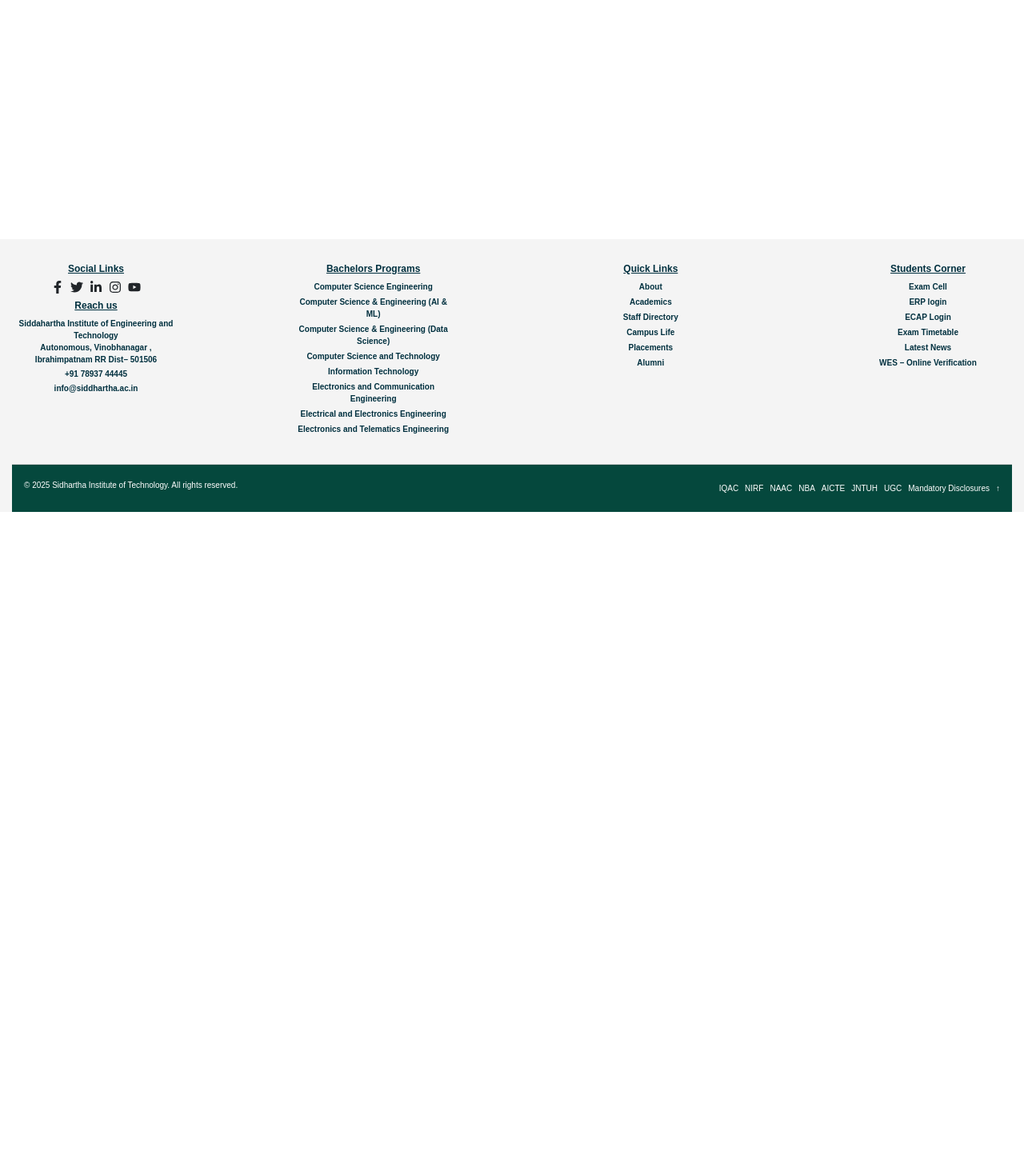
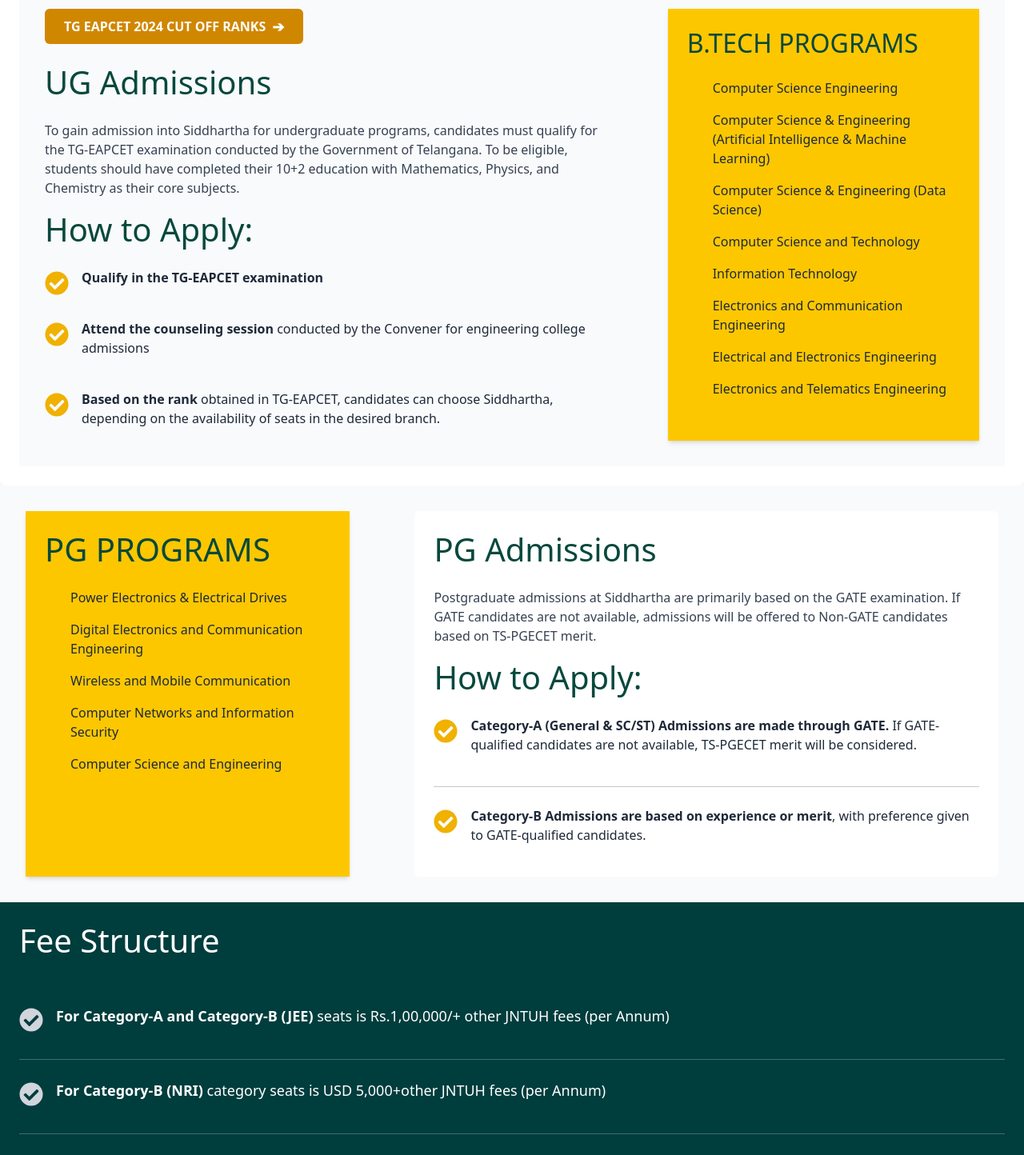
Before and after one commit to Blueapplecloud/siddharatha-college, a React (Vite) app in the folder client/: page /how-to-apply in a window 1280 px wide. Shown: the part 160-1604 px from the top of the page at 80% size. Before the commit the page ends 800 px from the top, so only its background shows below. Built offline with nearby package versions, Linux system fonts and the light colour scheme.

Commit message:
Add HowToApply component for UG and PG admissions information added logo of the college in the nav bar section

```diff
--- a/client/src/App.jsx
+++ b/client/src/App.jsx
@@ -18,6 +18,7 @@
 import Strategicplan from "./pages/StrategicPlan/strategicplan";
 import LifeAtSiddhartha from "./pages/CampusComponents/LifeAtSiddharatha";
 import Overview from "./pages/Research/Overview";
+import HowToApply from "./pages/Addmissions/HowToApply";
 
 export default function App() {
   return (
@@ -47,7 +48,8 @@
 
             {/* Routes for Research */}
             <Route path="/overview" element={<Overview />} />
-            {/* Add more routes as needed */}
+            {/* Route for academics how to apply */}
+            <Route path="/how-to-apply" element={<HowToApply />} />
           </Routes>
         </main>
         <Footer />
--- a/client/src/components/Footer/Footer.css
+++ b/client/src/components/Footer/Footer.css
@@ -1,6 +1,6 @@
 .footer {
   background-color: #f4f4f4;
-  padding: 30px 15px 15px;
+  /* padding: 30px 15px 15px; */
   padding-bottom: 0px;
   font-family: sans-serif;
   text-align: center;
--- a/client/src/components/Navbar/Navbar.css
+++ b/client/src/components/Navbar/Navbar.css
@@ -12,6 +12,11 @@
   font-weight: bold;
   color: white !important;
   font-size: 1.2rem; /* reduced */
+}
+.nav-brand img {
+  width: 180px; /* reduced */
+  height: 55px; /* reduced */
+  object-fit: cover;
 }
 
 /* TOP-LEVEL NAV LINKS */
--- a/client/src/components/Navbar/Navbar.jsx
+++ b/client/src/components/Navbar/Navbar.jsx
@@ -14,7 +14,7 @@
       <Navbar expand="lg" className="custom-navbar">
         <Container>
           <Navbar.Brand href="/" className="nav-brand">
-            SIDDHARTHA
+            <img src="/logos/logo.png" alt="logo" />
           </Navbar.Brand>
           <Navbar.Toggle aria-controls="basic-navbar-nav" />
           <Navbar.Collapse id="basic-navbar-nav">
@@ -75,13 +75,13 @@
                 className="custom-dropdown"
               >
                 <NavDropdown title="Admissions" drop="end">
-                  <NavDropdown.Item href="#how-to-apply">
+                  <NavDropdown.Item href="/how-to-apply">
                     How to Apply
                   </NavDropdown.Item>
                   <NavDropdown.Item href="#policy">
                     Admission Policy
                   </NavDropdown.Item>
-                  <NavDropdown.Item href="#fees">
+                  <NavDropdown.Item href="how-to-apply#fee-structure">
                     Fee Structure
                   </NavDropdown.Item>
                 </NavDropdown>
--- /dev/null
+++ b/client/src/pages/Addmissions/HowToApply.jsx
@@ -0,0 +1,228 @@
+import React from "react";
+import { FaCheckCircle } from "react-icons/fa";
+function HowToApply() {
+  return (
+    <div className="bg-white ">
+      {/* ug addmissions */}
+      <div className="bg-white rounded-md shadow-sm p-4">
+        <div className="flex flex-col md:flex-row bg-gray-50 p-8 ">
+          {/* Left Section */}
+          <div className="w-full md:w-3/5 ">
+            {/* Header Button */}
+            <div className="bg-yellow-600 text-white font-bold rounded-md px-4 py-2 inline-flex items-center mb-6">
+              TG EAPCET 2024 CUT OFF RANKS
+              <span className="ml-2 text-lg">➔</span>
+            </div>
+
+            {/* Title */}
+            <h1
+              className="text-3xl font-bold text-gray-800 mb-4"
+              style={{
+                fontSize: "2.5rem",
+                color: "#06483D",
+              }}
+            >
+              UG Admissions
+            </h1>
+
+            {/* Description */}
+            <p className="text-gray-700 mb-6">
+              To gain admission into Siddhartha for undergraduate programs,
+              candidates must qualify for the TG-EAPCET examination conducted by
+              the Government of Telangana. To be eligible, students should have
+              completed their 10+2 education with Mathematics, Physics, and
+              Chemistry as their core subjects.
+            </p>
+
+            {/* How to Apply Section */}
+            <h2
+              className="text-2xl font-bold mb-4"
+              style={{
+                fontSize: "2.5rem",
+                color: "#06483D",
+              }}
+            >
+              How to Apply:
+            </h2>
+            <div className="space-y-6">
+              <div className="flex items-start">
+                <div>
+                  <FaCheckCircle size={30} className="text-yellow-500 mt-1" />
+                </div>
+
+                <p className="ml-4 text-gray-800">
+                  <strong>Qualify in the TG-EAPCET examination</strong>
+                </p>
+              </div>
+              <div className="flex items-start">
+                <div>
+                  <FaCheckCircle size={30} className="text-yellow-500 mt-1" />
+                </div>
+
+                <p className="ml-4 text-gray-800">
+                  <strong>Attend the counseling session</strong> conducted by
+                  the Convener for engineering college admissions
+                </p>
+              </div>
+              <div className="flex items-start">
+                <div>
+                  <FaCheckCircle size={30} className="text-yellow-500 mt-1" />
+                </div>
+
+                <p className="ml-4 text-gray-800">
+                  <strong>Based on the rank</strong> obtained in TG-EAPCET,
+                  candidates can choose Siddhartha, depending on the
+                  availability of seats in the desired branch.
+                </p>
+              </div>
+            </div>
+          </div>
+
+          {/* Right Section */}
+          <div className="w-full md:w-1/3 bg-yellow-400 p-6  mt-8 md:mt-0 md:ml-auto shadow-md">
+            <h2
+              className="text-2xl font-bold text-gray-800 mb-4"
+              style={{
+                color: "#06483D",
+              }}
+            >
+              B.TECH PROGRAMS
+            </h2>
+            <ul className="space-y-4 text-gray-800">
+              <li>Computer Science Engineering</li>
+              <li>
+                Computer Science & Engineering (Artificial Intelligence &
+                Machine Learning)
+              </li>
+              <li>Computer Science & Engineering (Data Science)</li>
+              <li>Computer Science and Technology</li>
+              <li>Information Technology</li>
+              <li>Electronics and Communication Engineering</li>
+              <li>Electrical and Electronics Engineering</li>
+              <li>Electronics and Telematics Engineering</li>
+            </ul>
+          </div>
+        </div>
+      </div>
+
+      {/* pg addmissions */}
+      <div className="flex flex-col md:flex-row bg-gray-50 p-8">
+        {/* Left Section */}
+        <div className="w-full md:w-1/3 bg-yellow-400 p-4 shadow-md">
+          <h2
+            className="text-2xl font-bold text-gray-800 mb-4 "
+            style={{
+              fontSize: "2.5rem",
+              color: "#06483D",
+            }}
+          >
+            PG PROGRAMS
+          </h2>
+          <ul className="space-y-4 text-gray-800">
+            <li>Power Electronics & Electrical Drives</li>
+            <li>Digital Electronics and Communication Engineering</li>
+            <li>Wireless and Mobile Communication</li>
+            <li>Computer Networks and Information Security</li>
+            <li>Computer Science and Engineering</li>
+          </ul>
+        </div>
+
+        {/* Right Section */}
+        <div className="w-full md:w-3/5 bg-white p-6 rounded-md ml-auto md:ml-auto">
+          {/* Title */}
+          <h1
+            className="text-3xl font-bold text-gray-800 mb-4"
+            style={{
+              fontSize: "2.5rem",
+              color: "#06483D",
+            }}
+          >
+            PG Admissions
+          </h1>
+
+          {/* Description */}
+          <p className="text-gray-700 mb-6">
+            Postgraduate admissions at Siddhartha are primarily based on the
+            GATE examination. If GATE candidates are not available, admissions
+            will be offered to Non-GATE candidates based on TS-PGECET merit.
+          </p>
+
+          {/* How to Apply Section */}
+          <h2
+            className="text-2xl font-bold text-green-700 mb-4"
+            style={{
+              fontSize: "2.5rem",
+              color: "#06483D",
+            }}
+          >
+            How to Apply:
+          </h2>
+          <div className="space-y-6">
+            <div className="flex items-start">
+              <div>
+                <FaCheckCircle size={30} className="text-yellow-500 mt-1" />
+              </div>
+
+              <p className="ml-4 text-gray-800">
+                <strong>
+                  Category-A (General & SC/ST) Admissions are made through GATE.
+                </strong>{" "}
+                If GATE-qualified candidates are not available, TS-PGECET merit
+                will be considered.
+              </p>
+            </div>
+            <hr className="border-t border-yellow-500 my-4" />
+            <div className="flex items-start">
+              <div>
+                <FaCheckCircle size={30} className="text-yellow-500 mt-1" />
+              </div>
+
+              <p className="ml-4 text-gray-800">
+                <strong>
+                  Category-B Admissions are based on experience or merit
+                </strong>
+                , with preference given to GATE-qualified candidates.
+              </p>
+            </div>
+          </div>
+        </div>
+      </div>
+
+      {/* fees Structure */}
+      <div className="bg-[#003D3D] p-4  text-white" id="fee-structure">
+        <h1 className="text-3xl font-bold mb-6 pb-5 text-shadow-white">
+          Fee Structure
+        </h1>
+
+        <div className="space-y-6">
+          <div className="flex items-start">
+            <FaCheckCircle size={30} className="text-gray-300 mt-1" />
+            <p className="ml-4 text-lg">
+              <strong>For Category-A and Category-B (JEE)</strong> seats is
+              Rs.1,00,000/+ other JNTUH fees (per Annum)
+            </p>
+          </div>
+          <hr className="border-t border-yellow-500 my-4" />
+          <div className="flex items-start">
+            <FaCheckCircle size={30} className="text-gray-300 mt-1" />
+            <p className="ml-4 text-lg">
+              <strong>For Category-B (NRI)</strong> category seats is USD
+              5,000+other JNTUH fees (per Annum)
+            </p>
+          </div>
+          <hr className="border-t border-yellow-500 my-4" />
+          <div className="flex items-start">
+            <FaCheckCircle size={30} className="text-gray-300 mt-1" />
+            <p className="ml-4 text-lg">
+              On selection for admission, Candidates shall be required to pay
+              the following fee for both{" "}
+              <strong>Category – A and Category – B.</strong>
+            </p>
+          </div>
+        </div>
+      </div>
+    </div>
+  );
+}
+
+export default HowToApply;
```
Also changed, not shown: client/public/logos/logo.png (added).
